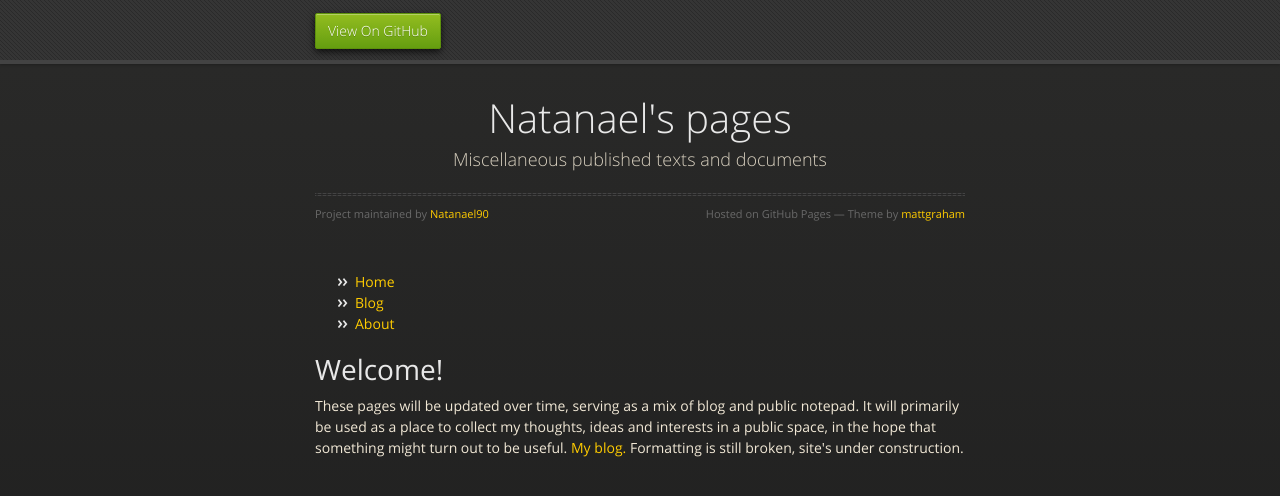
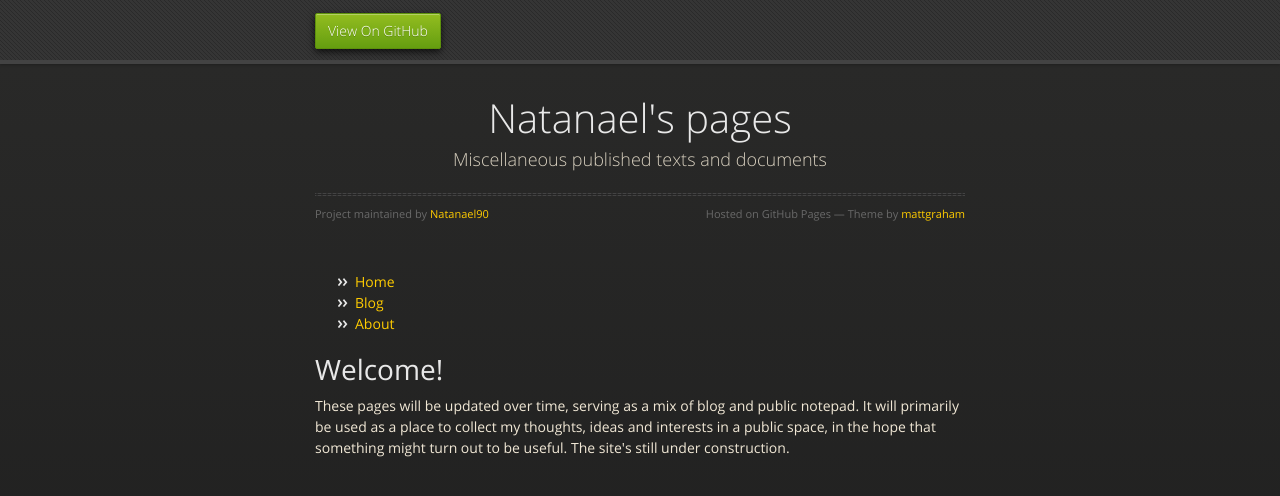
Before and after one commit to Natanael90/natanael90.github.io, a Jekyll site: the page built from index.html, in a window 1280 px wide. Shown: the top 496 px of the page. Built offline with Jekyll 4.4.1, drawn with Linux system fonts in a browser that asks for light colours; nearby versions of some CDN libraries.

Commit message:
Attempting to clear commit history. Minor text fixes.

```diff
--- a/index.html
+++ b/index.html
@@ -4,4 +4,4 @@ layout: default
 ---
 <h1>{{ page.title }}</h1>
 
-<p>These pages will be updated over time, serving as a mix of blog and public notepad. It will primarily be used as a place to collect my thoughts, ideas and interests in a public space, in the hope that something might turn out to be useful. <a href="/blog/">My blog.</a> Formatting is still broken, site's under construction. </p>
+<p>These pages will be updated over time, serving as a mix of blog and public notepad. It will primarily be used as a place to collect my thoughts, ideas and interests in a public space, in the hope that something might turn out to be useful. The site's still under construction. </p>
```
